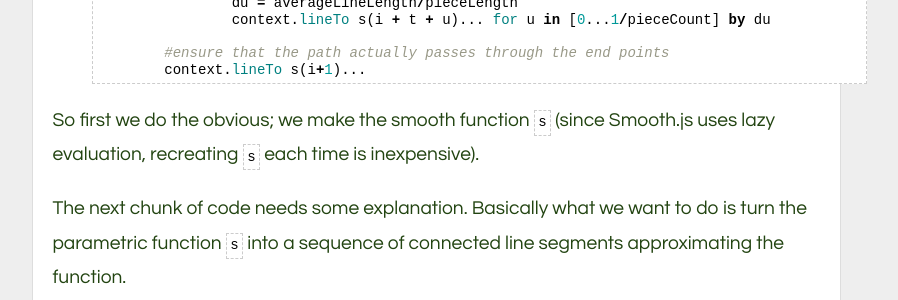
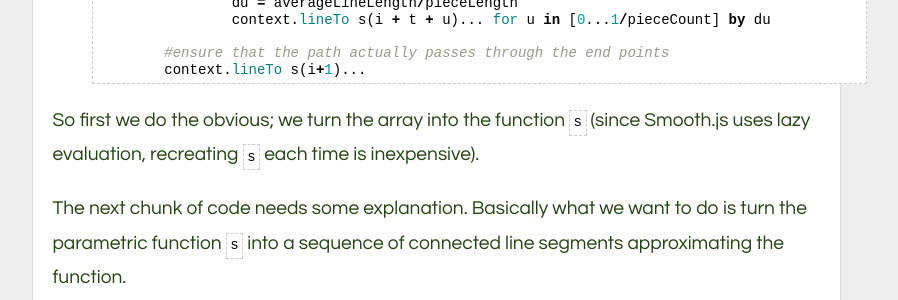
Before and after one commit to osuushi/osuushi.github.com, a Jekyll site: the page built from _posts/2012-3-19-smoothjsdemo.md, in a window 1280 px wide and 900 px high, scrolled down 844 px. Shown: the part 150-450 px from the top of the window, without its empty margins (146-1044 px from the left). Built offline with Jekyll 4.4.1, drawn with Linux system fonts in a browser that asks for light colours.

Commit message:
rewording

```diff
--- a/_posts/2012-3-19-smoothjsdemo.md
+++ b/_posts/2012-3-19-smoothjsdemo.md
@@ -48,7 +48,7 @@ addCurveSegment = (context, i, points) ->
 
 {% endhighlight %}
 
-So first we do the obvious; we make the smooth function `s` (since Smooth.js uses lazy
+So first we do the obvious; we turn the array into the function `s` (since Smooth.js uses lazy
 evaluation, recreating `s` each time is inexpensive).
 
 The next chunk of code needs some explanation. Basically what we want to do is turn the
```
